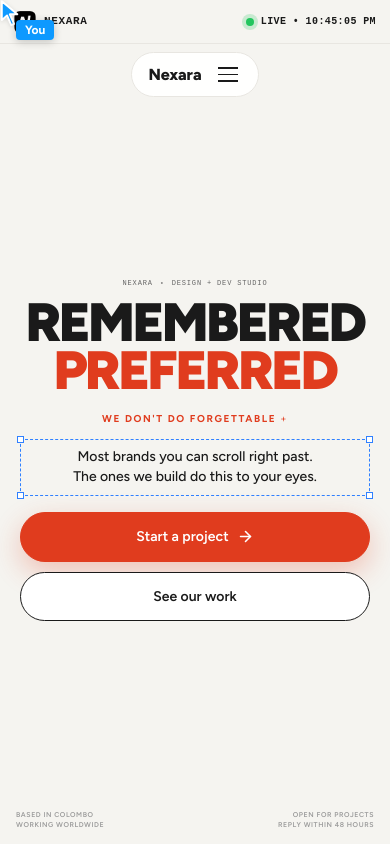
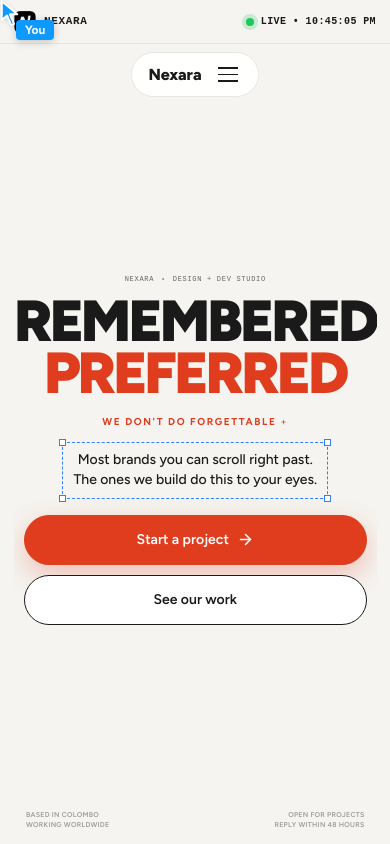
Before and after one commit to nexaramediastudio/nexaramedia, a Next.js app: page / in a window 390 px wide. Shown: the top 844 px of the page. Built offline with nearby package versions, Linux system fonts and the light colour scheme.

Commit message:
Fix mobile hero overflow so headline and footer fit the viewport.
Co-authored-by: Cursor <cursoragent@cursor.com>

```diff
--- a/app/globals.css
+++ b/app/globals.css
@@ -31,6 +31,8 @@
 
 html {
   scroll-behavior: auto;
+  overflow-x: hidden;
+  max-width: 100%;
 }
 
 html.lenis,
@@ -2937,20 +2939,27 @@ section {
     height: 100svh;
     min-height: 100dvh;
     min-height: 100svh;
-    padding: 104px 12px 18px;
+    width: 100%;
+    max-width: 100%;
+    padding: 104px 16px 18px;
     grid-template-rows: 1fr auto;
+    overflow-x: clip;
   }
 
   .hero-content {
     width: 100%;
+    max-width: 100%;
     justify-content: center;
     padding-top: 0;
+    overflow-x: clip;
   }
 
   .hero-copy {
     width: 100%;
-    padding: 0 4px;
+    max-width: 100%;
+    padding: 0;
     box-sizing: border-box;
+    overflow-x: clip;
   }
 }
 
@@ -2975,25 +2984,28 @@ section {
   .hero-headline {
     width: 100%;
     max-width: 100%;
-    font-size: clamp(44px, 15.8vw, 62px);
-    letter-spacing: -0.045em;
+    font-size: min(62px, calc((100svw - 48px) / 6));
+    letter-spacing: -0.048em;
     margin-bottom: 14px;
     line-height: 0.9;
-    padding: 0 6px;
+    padding: 0;
     box-sizing: border-box;
+    overflow-x: clip;
   }
 
   .hero-headline-line {
     white-space: nowrap;
     width: 100%;
+    max-width: 100%;
     text-align: center;
+    overflow-x: clip;
   }
 
   .hero-eyebrow {
     font-size: 8px;
-    letter-spacing: 0.15em;
+    letter-spacing: 0.12em;
     margin-bottom: 12px;
-    padding: 0 6px;
+    padding: 0 8px;
     line-height: 1.4;
     max-width: 100%;
     box-sizing: border-box;
@@ -3001,10 +3013,12 @@ section {
 
   .hero-intro {
     width: 100%;
-    padding: 0 6px;
+    max-width: 100%;
+    padding: 0 10px;
     margin-bottom: 16px;
     gap: 12px;
     box-sizing: border-box;
+    overflow-x: clip;
   }
 
   #hero .hero-subtitle {
@@ -3013,9 +3027,10 @@ section {
   }
 
   .hero-subtitle-select {
-    width: 100%;
-    max-width: 100%;
+    width: auto;
+    max-width: calc(100% - 4px);
     padding: 8px 10px;
+    margin-inline: auto;
     box-sizing: border-box;
   }
 
@@ -3026,7 +3041,8 @@ section {
 
   .hero-buttons {
     width: 100%;
-    padding: 0 6px;
+    max-width: 100%;
+    padding: 0 10px;
     box-sizing: border-box;
   }
 
@@ -3039,16 +3055,19 @@ section {
 
   .hero-footer {
     width: 100%;
-    padding: 10px 6px 0;
-    gap: 10px;
+    max-width: 100%;
+    padding: 10px 12px 0;
+    gap: 8px;
     box-sizing: border-box;
+    overflow-x: clip;
   }
 
   .hero-corner {
-    font-size: 8px;
-    letter-spacing: 0.1em;
-    line-height: 1.4;
-    max-width: 48%;
+    font-size: 7.5px;
+    letter-spacing: 0.05em;
+    line-height: 1.45;
+    max-width: 50%;
+    overflow-wrap: anywhere;
   }
 
   .site-nav-rail {
@@ -3079,22 +3098,21 @@ section {
 
 @media (max-width: 390px) {
   #hero {
-    padding: 100px 10px 14px;
+    padding: 100px 14px 14px;
   }
 
   .hero-headline {
-    font-size: clamp(40px, 16.2vw, 54px);
-    padding: 0 4px;
+    font-size: min(58px, calc((100svw - 40px) / 6));
   }
 
   .hero-eyebrow {
     font-size: 7px;
-    letter-spacing: 0.12em;
+    letter-spacing: 0.1em;
     margin-bottom: 10px;
   }
 
   .hero-corner {
     font-size: 7px;
-    letter-spacing: 0.08em;
-  }
-}
+    letter-spacing: 0.04em;
+  }
+}
```
